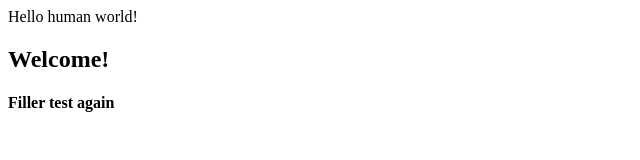
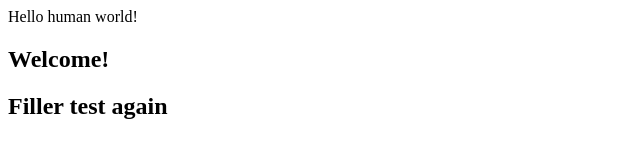
Before and after one commit to AaronFaltesek/gitHubPractice, a plain HTML site: page index.html in a window 1280 px wide. Shown: the whole page, without its empty margins (0-640 px from the left). Drawn offline with Linux system fonts and the light colour scheme.

Commit message:
Update index.html

```diff
--- a/index.html
+++ b/index.html
@@ -8,6 +8,6 @@
 <body>
     Hello human world!
 	<h2>Welcome!</h2>
-	<h4>Filler test again</h4>
+	<h2>Filler test again</h2>
 </body>
 </html>
```
